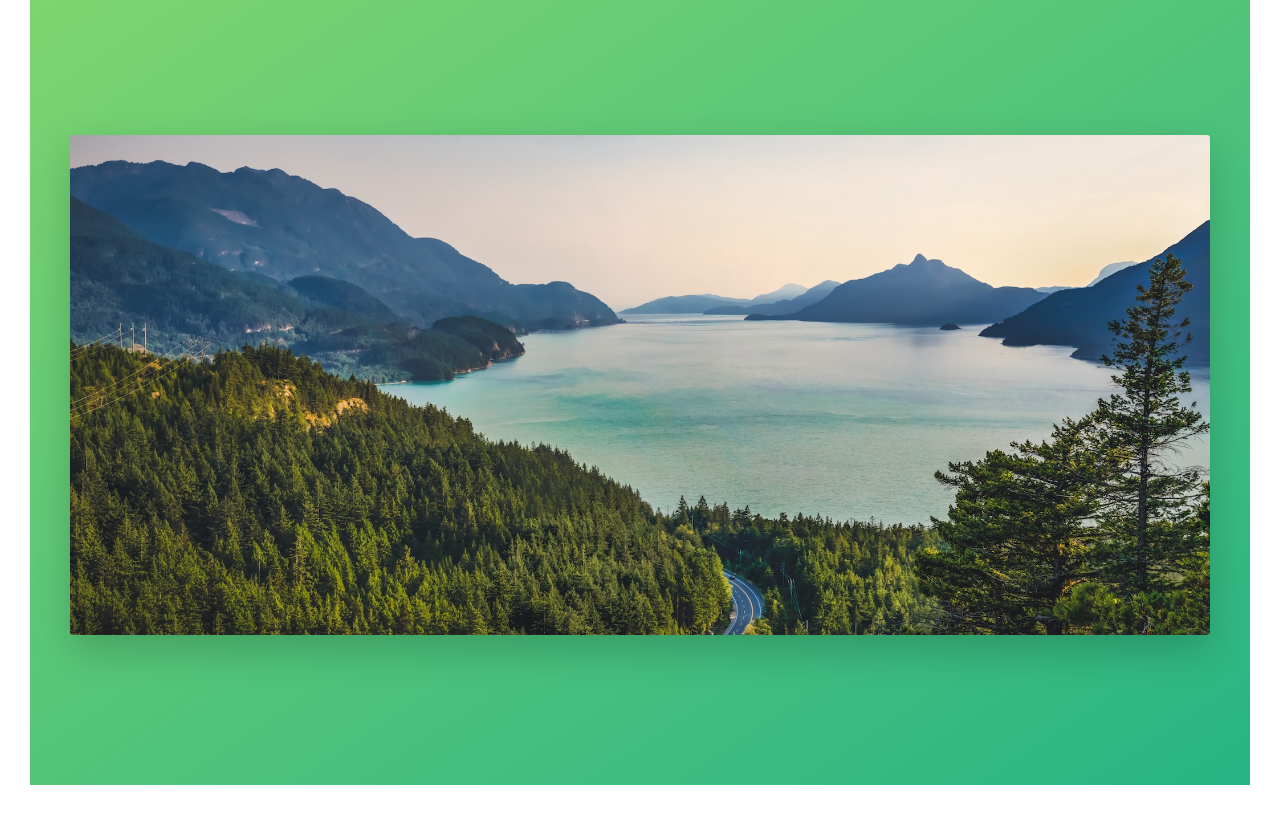
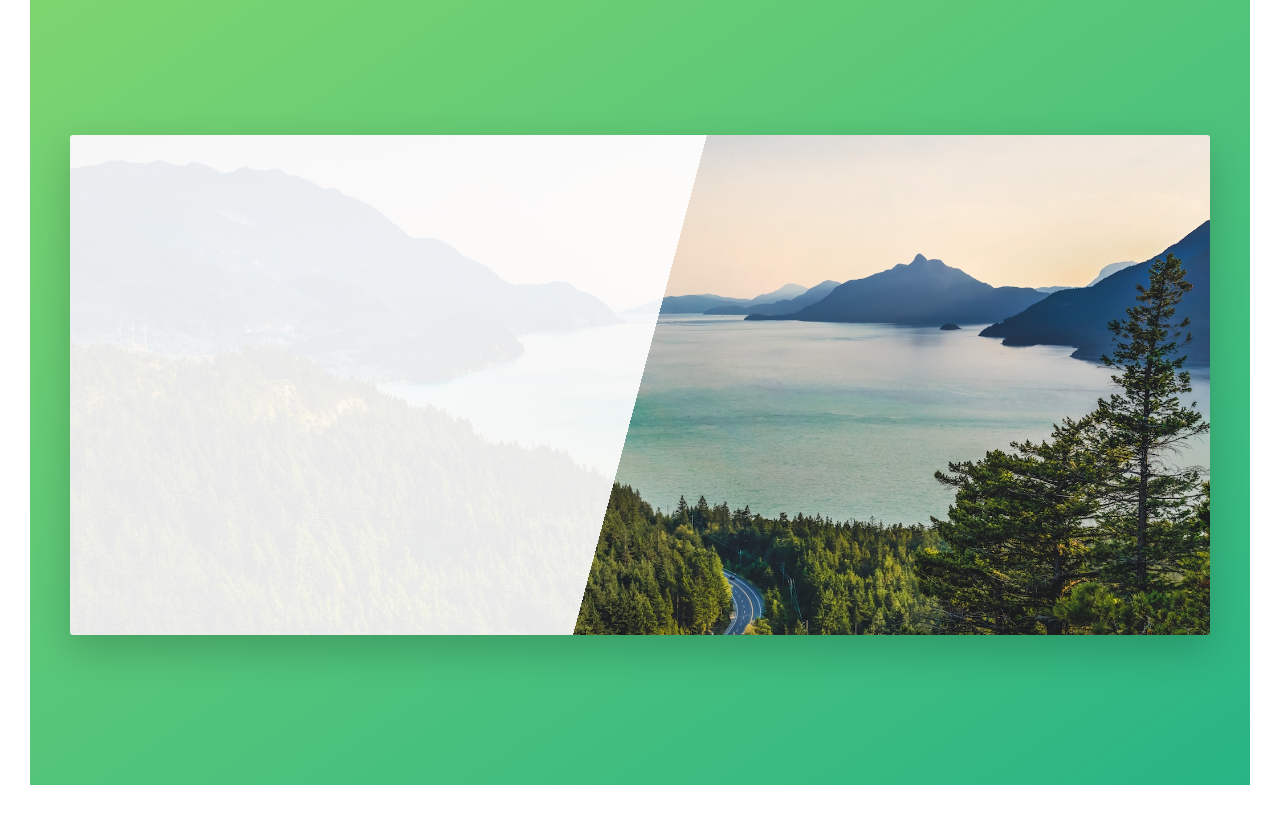
Before and after one commit to Hamid-Khanbeyki/Advanced-CSS-Natours-Project, a website: page index.html in a window 1280 px wide. Shown: the part 4540-5355 px from the top of the page. Drawn offline with Linux system fonts and the light colour scheme.

Commit message:
add linear-gradient to book

```diff
--- a/sass/pages/_home.scss
+++ b/sass/pages/_home.scss
@@ -44,7 +44,13 @@
 }
 
 .book {
-  background-image: url(../img/nat-10.jpg);
+  background-image: linear-gradient(
+      105deg,
+      rgba($color-white, 0.9) 0%,
+      50%,
+      transparent 50%
+    ),
+    url(../img/nat-10.jpg);
   background-size: 100%;
   border-radius: 3px;
   box-shadow: 0 1.5rem 4rem rgba($color-black, 0.2);
```
Also changed, not shown: css/style.css, 1 other file.
